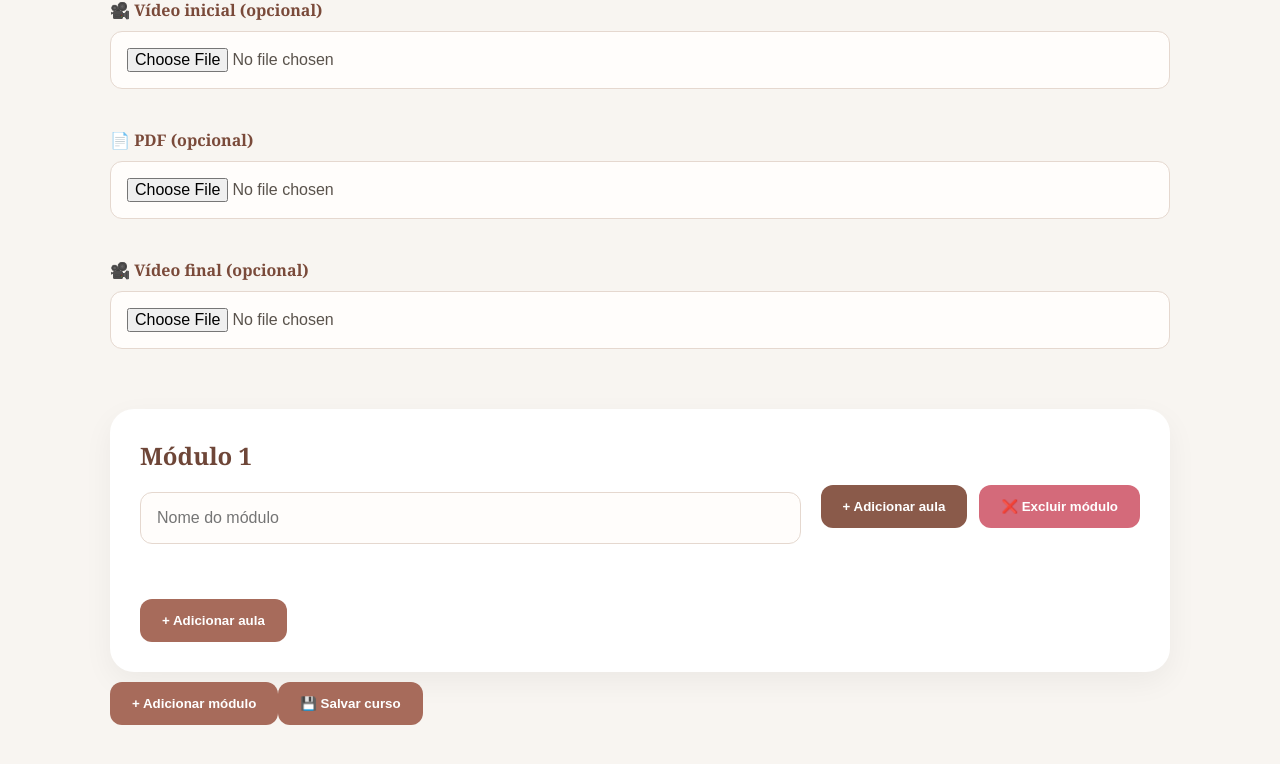
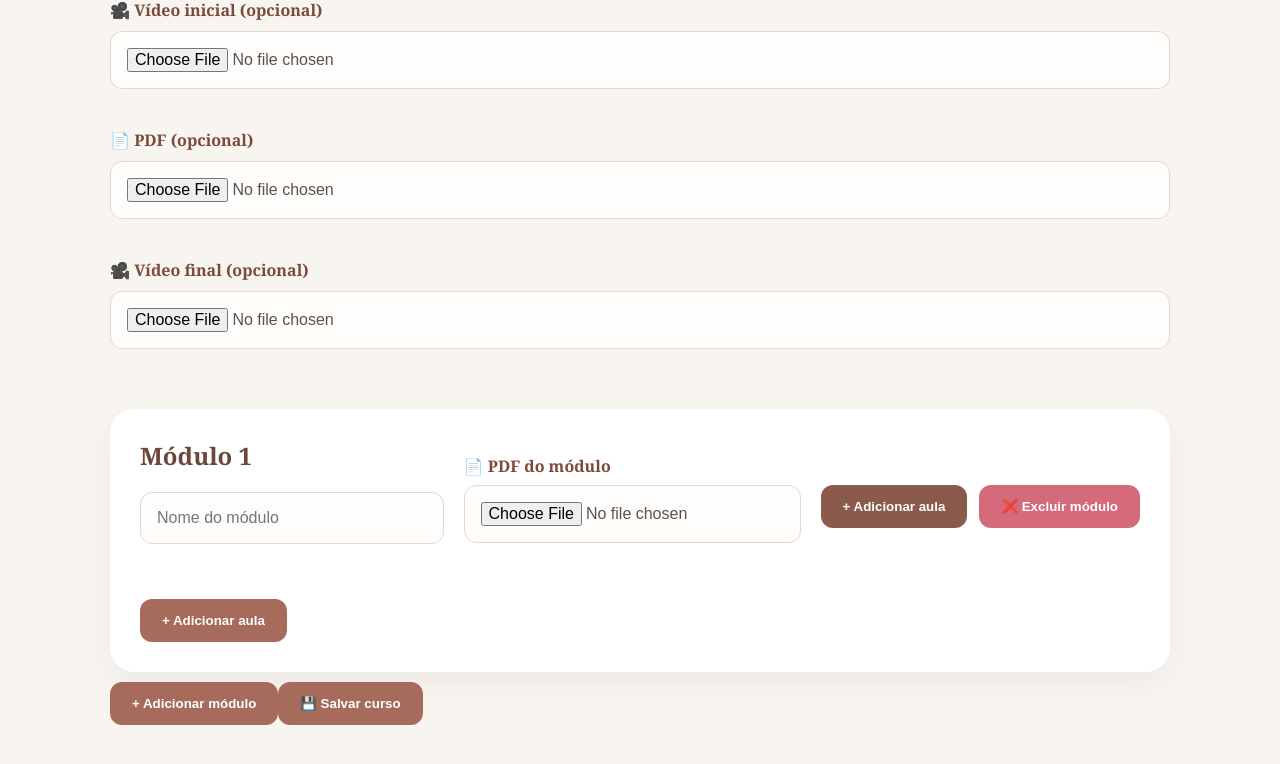
Before and after one commit to Mayra727/avivai-frontend, a React (Vite) app: page /criar-curso in a window 1280 px wide. Both pictures are taken after typing "Sample", "Sample", "Sample" into the empty fields and a click on the button "+ Adicionar módulo". Shown: the part 581-1345 px from the top of the page. Built offline with nearby package versions, Linux system fonts and the light colour scheme.

Commit message:
feat: add module pdf upload support

```diff
--- a/src/pages/CreateCourse.tsx
+++ b/src/pages/CreateCourse.tsx
@@ -26,6 +26,7 @@ type Lesson = {
 
 type Module = {
   title: string;
+  pdf?: string;
   lessons: Lesson[];
 };
 
@@ -105,7 +106,11 @@ const [finalVideo, setFinalVideo] = useState("");
   ========================= */
 
   function addModule() {
-    setModules(prev => [...prev, { title: "", lessons: [] }]);
+    setModules(prev => [...prev, {
+  title: "",
+  pdf: "",
+  lessons: []
+}]);
   }
 
   function removeModule(index: number) {
@@ -208,7 +213,10 @@ const [finalVideo, setFinalVideo] = useState("");
     setLoading(true);
 
 const fixedModules = modules.map((m) => ({
+
   title: m.title || "",
+
+  pdf: m.pdf || "",
 
   lessons: m.lessons.map((l: any) => ({
     title: l.title || "",
@@ -216,6 +224,7 @@ const fixedModules = modules.map((m) => ({
     content: l.content || "",
     cover: l.cover || ""
   }))
+
 }));
 
   const course = {
@@ -504,6 +513,71 @@ return (
 
   </div>
 
+<div style={{ marginTop: "15px" }}>
+
+  <label
+    style={{
+      display: "block",
+      marginBottom: "8px",
+      color: "#7A4A3A",
+      fontWeight: "600"
+    }}
+  >
+    📄 PDF do módulo
+  </label>
+
+  <input
+    type="file"
+    accept=".pdf"
+
+    onChange={async (e) => {
+
+      const file =
+        e.target.files?.[0];
+
+      if (!file) return;
+
+      const url =
+        await uploadPdf(file);
+
+      if (!url) {
+
+        alert("Erro upload PDF");
+
+        return;
+
+      }
+
+      setModules(prev =>
+        prev.map((mod, i) =>
+          i === mIndex
+            ? {
+                ...mod,
+                pdf: url
+              }
+            : mod
+        )
+      );
+
+    }}
+  />
+
+  {module.pdf && (
+
+    <div
+      style={{
+        marginTop: "8px",
+        color: "#7A4A3A",
+        fontSize: "13px"
+      }}
+    >
+      ✅ PDF enviado
+    </div>
+
+  )}
+
+</div>
+
 <div className="module-actions">
 
   <button
```
